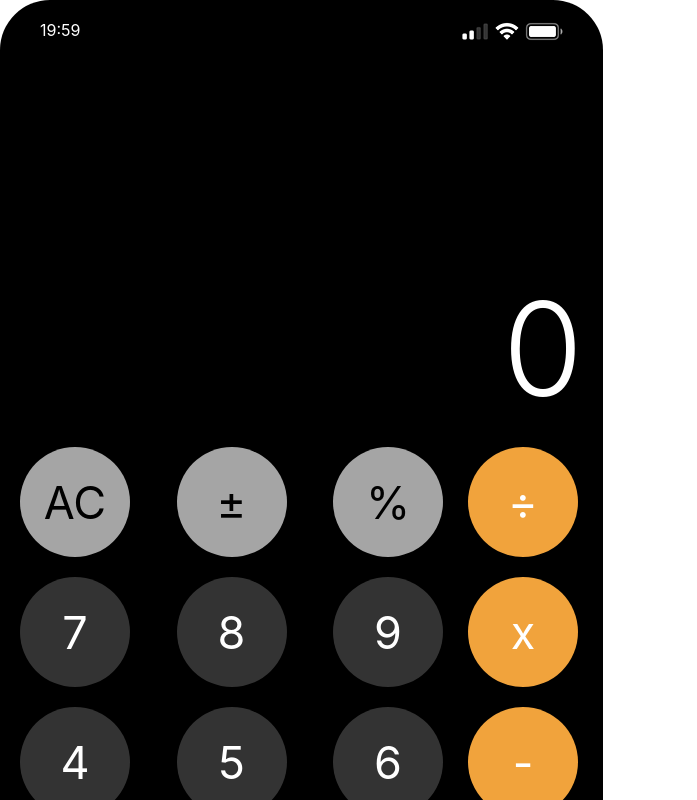
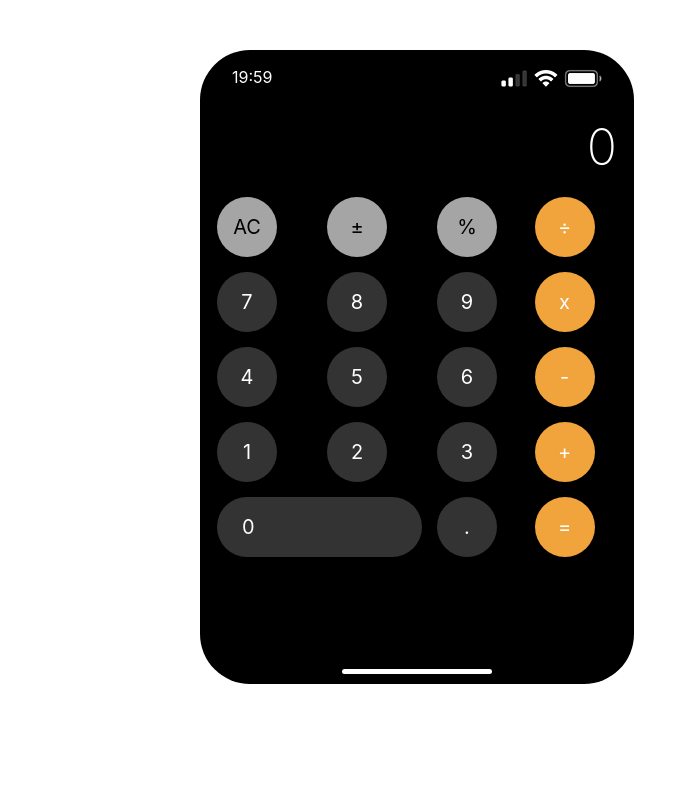
Before and after one commit to albinaabykanova/calculator-react, a React (Create React App) app: page / in a window 1280 px wide. Shown: the top 800 px of the page, without its empty margins (0-697 px from the left). Built offline with nearby package versions, Linux system fonts and the light colour scheme.

Commit message:
calculator-correction

```diff
--- a/src/component/App/App.css
+++ b/src/component/App/App.css
@@ -2,36 +2,39 @@
   background: black;
   border-radius: 50px;
   color: white;
-  height: 1218px;
-  padding: 20px;
+  height: 600px;
+  padding: 17px;
   position: relative;
-  width: 563px;
+  width: 400px;
+  margin-left: 200px;
+  margin-top: 50px;
+  align-items: center;
 }
 
 .top {
   display: flex;
-  height: 250px;
+  height: 50px;
   justify-content: space-between;
-  padding: 0 20px;
+  padding: 0 15px;
 }
 
 .display {
-  font-size: 130px;
-  font-weight: 300;
+  font-size: 50px;
+  font-weight: 150;
   margin-bottom: 20px;
   text-align: right;
 }
 
 .buttons {
   display: grid;
-  grid-gap: 20px;
+  grid-gap: 15px;
   grid-template-columns: repeat(4, 1fr);
   grid-template-rows: repeat(5, 1fr);
 }
 
 .bottom {
   position: absolute;
-  width: 200px;
+  width: 150px;
   height: 5px;
   background: white;
   bottom: 10px;
--- a/src/component/Button/Button.css
+++ b/src/component/Button/Button.css
@@ -4,10 +4,10 @@
   border-radius: 50%;
   cursor: pointer;
   display: flex;
-  font-size: 45px;
-  height: 110px;
+  font-size: 20px;
+  height: 60px;
   justify-content: center;
-  width: 110px;
+  width: 60px;
   transition: filter 0.3s ease-in;
 }
 
@@ -17,12 +17,12 @@
 }
 
 .Button.zero {
-  width: 250px;
+  width: 180px;
   grid-column: 1 / span 2;
-  border-radius: 57.5px;
+  border-radius: 55.5px;
   position: relative;
   justify-content: flex-start;
-  padding-left: 43px;
+  padding-left: 25px;
 }
 
 .Button.function {
```
